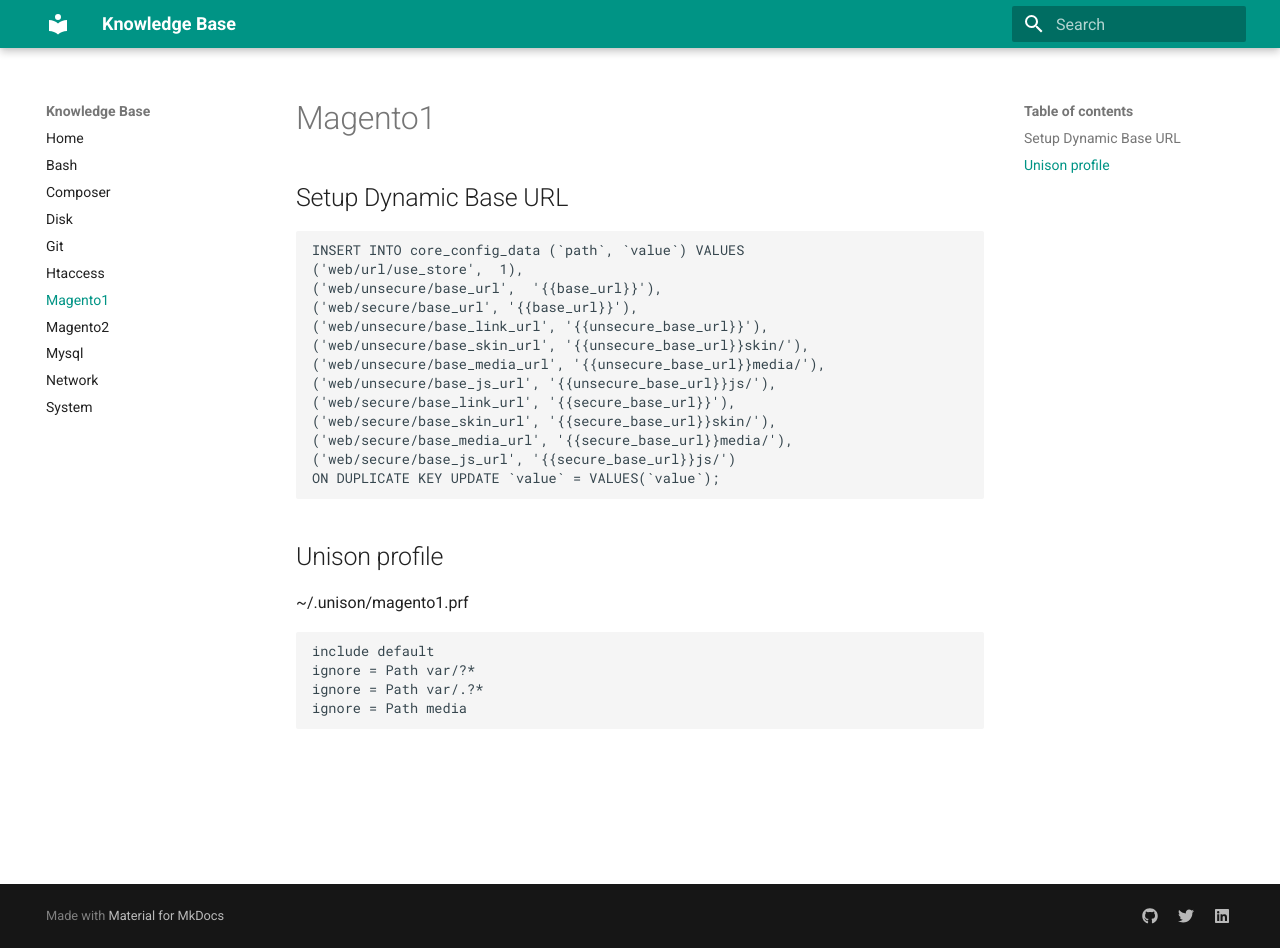
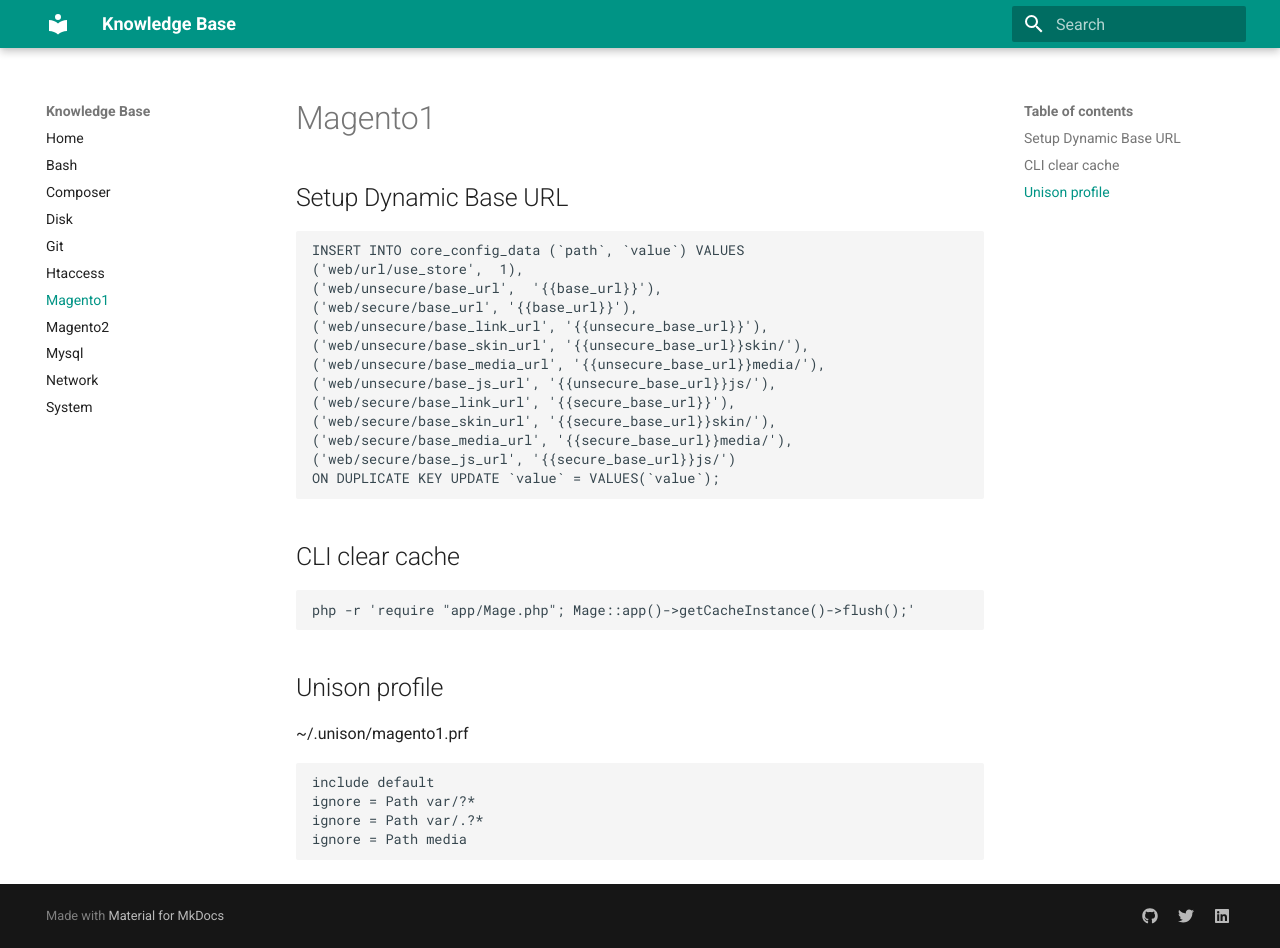
Before and after one commit to yutv/kb, an MkDocs documentation site: the page built from docs/magento1.md, in a window 1280 px wide and 948 px high. Built offline with MkDocs 1.6.1 and Material for MkDocs 9.7.7, drawn with Linux system fonts in a browser that asks for light colours.

Commit message:
Magento1: cli cache clean

````diff
--- a/docs/magento1.md
+++ b/docs/magento1.md
@@ -16,6 +16,10 @@
 ON DUPLICATE KEY UPDATE `value` = VALUES(`value`);
 ```
 
+##CLI clear cache
+
+    php -r 'require "app/Mage.php"; Mage::app()->getCacheInstance()->flush();'
+
 ##Unison profile
 
 ~/.unison/magento1.prf
````
